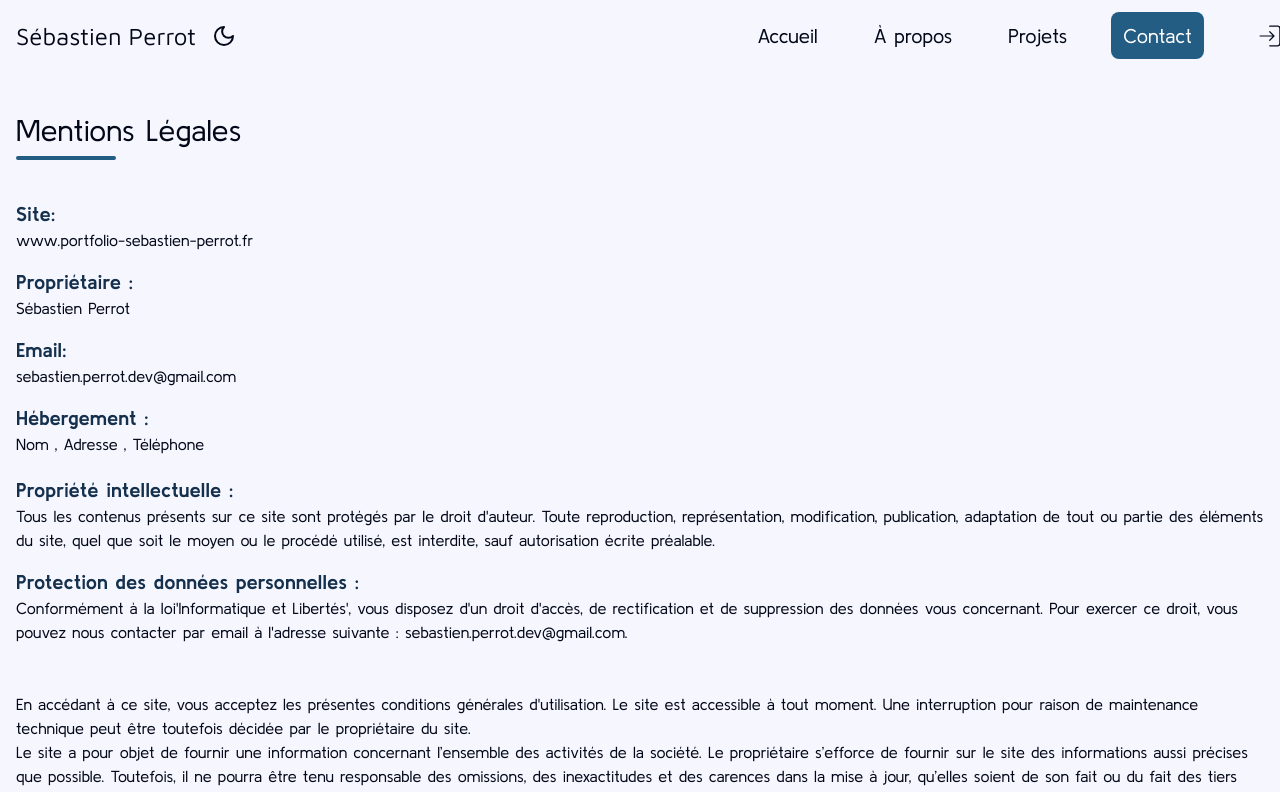
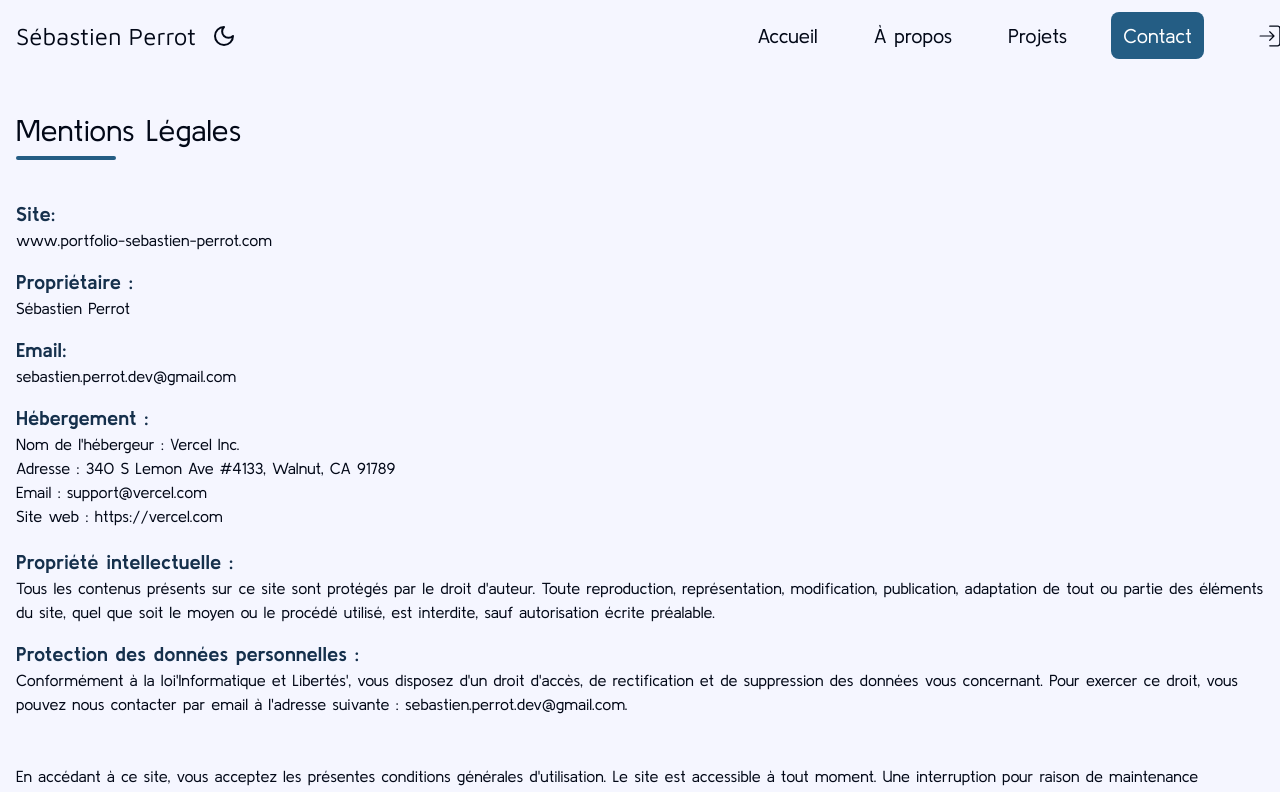
Before and after one commit to Holder2313/Portfolio, a Next.js app: page /legal in a window 1280 px wide. Shown: the top 792 px of the page. Built offline with nearby package versions, Linux system fonts and the light colour scheme; no server answers.

Commit message:
fix header

```diff
--- a/src/app/legal/page.tsx
+++ b/src/app/legal/page.tsx
@@ -10,7 +10,7 @@ const MentionsLegales = () => {
         <p className=" text-xl font-semibold text-primary dark:text-cyan-600">
           Site:
         </p>
-        <p className="mb-4">www.portfolio-sebastien-perrot.fr</p>
+        <p className="mb-4">www.portfolio-sebastien-perrot.com</p>
 
         <p className=" text-xl font-semibold text-primary dark:text-cyan-600">
           Propriétaire :
@@ -25,7 +25,12 @@ const MentionsLegales = () => {
         <p className=" text-xl font-semibold text-primary dark:text-cyan-600">
           Hébergement :
         </p>
-        <p className="mb-4">Nom , Adresse , Téléphone</p>
+        <ul className="mb-4">
+          <li>Nom de l'hébergeur : Vercel Inc. </li>
+          <li>Adresse : 340 S Lemon Ave #4133, Walnut, CA 91789</li>
+          <li>Email : support@vercel.com</li>
+          <li>Site web : https://vercel.com</li>
+        </ul>
 
         <div className=" mt-5">
           <p className=" text-xl font-semibold text-primary dark:text-cyan-600">
--- a/src/layout/Header.tsx
+++ b/src/layout/Header.tsx
@@ -59,7 +59,7 @@ const Header = () => {
       <div className="container mx-auto flex justify-between items-center p-4">
         <div className="text-2xl flex gap-2">
           <Link
-            href="#"
+            href="/"
             className="flex items-center space-x-2 aria-hidden=true"
           >
             <span className={maven.className}>Sébastien Perrot</span>
```
Also changed, not shown: 1 other file (tests, documents, lock files or other folders).
